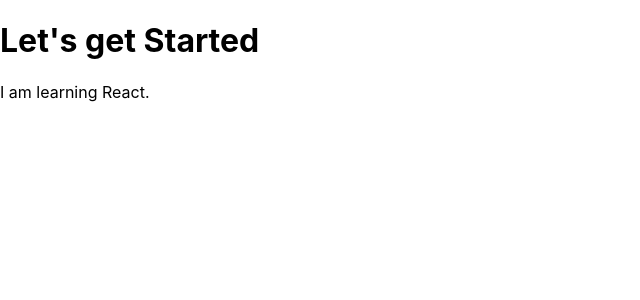
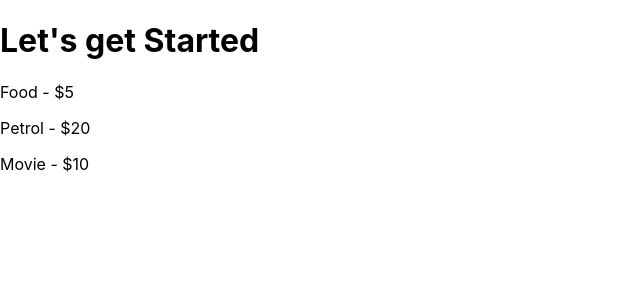
Before and after one commit to Sougata01/react_project_one, a JavaScript app: page / in a window 1280 px wide. Shown: the top 300 px of the page, without its empty margins (0-640 px from the left). Built offline with nearby package versions, Linux system fonts and the light colour scheme; the HTML template or start-up script is replaced by a standard one.

Commit message:
custom cmponent

```diff
--- a/src/App.js
+++ b/src/App.js
@@ -1,8 +1,10 @@
+import ExpenseItem from "./components/ExpenseItem";
+
 function App() {
   return (
     <div>
       <h1>Let's get Started</h1>
-      <p>I am learning React.</p>
+      <ExpenseItem></ExpenseItem>
     </div>
   );
 }
--- /dev/null
+++ b/src/components/ExpenseItem.js
@@ -0,0 +1,11 @@
+function ExpenseItem(){
+    return (
+        <div>
+            <p>Food - $5</p>
+            <p>Petrol - $20</p>
+            <p>Movie - $10</p>
+        </div>
+    )
+}
+
+export default ExpenseItem
```
